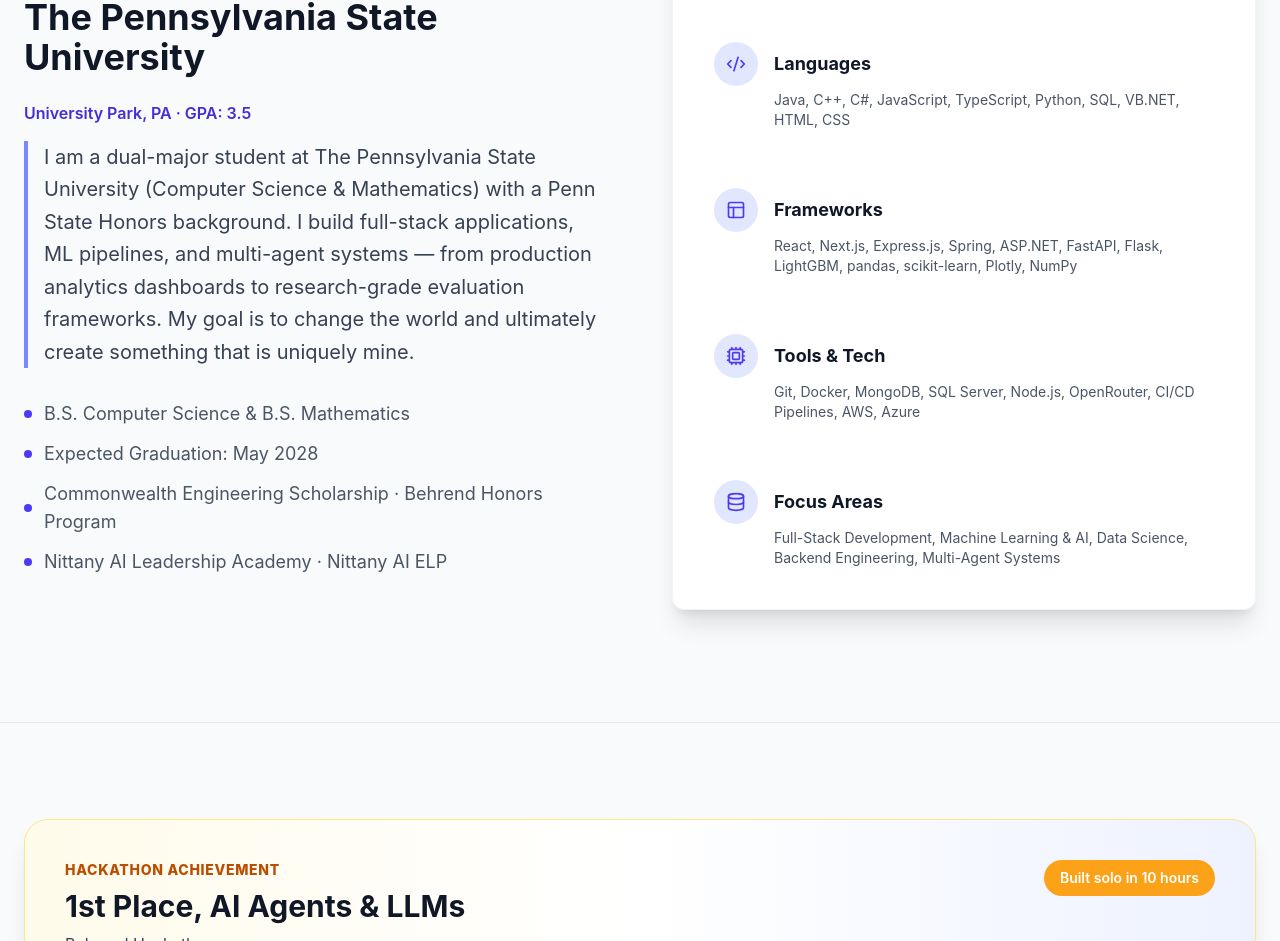
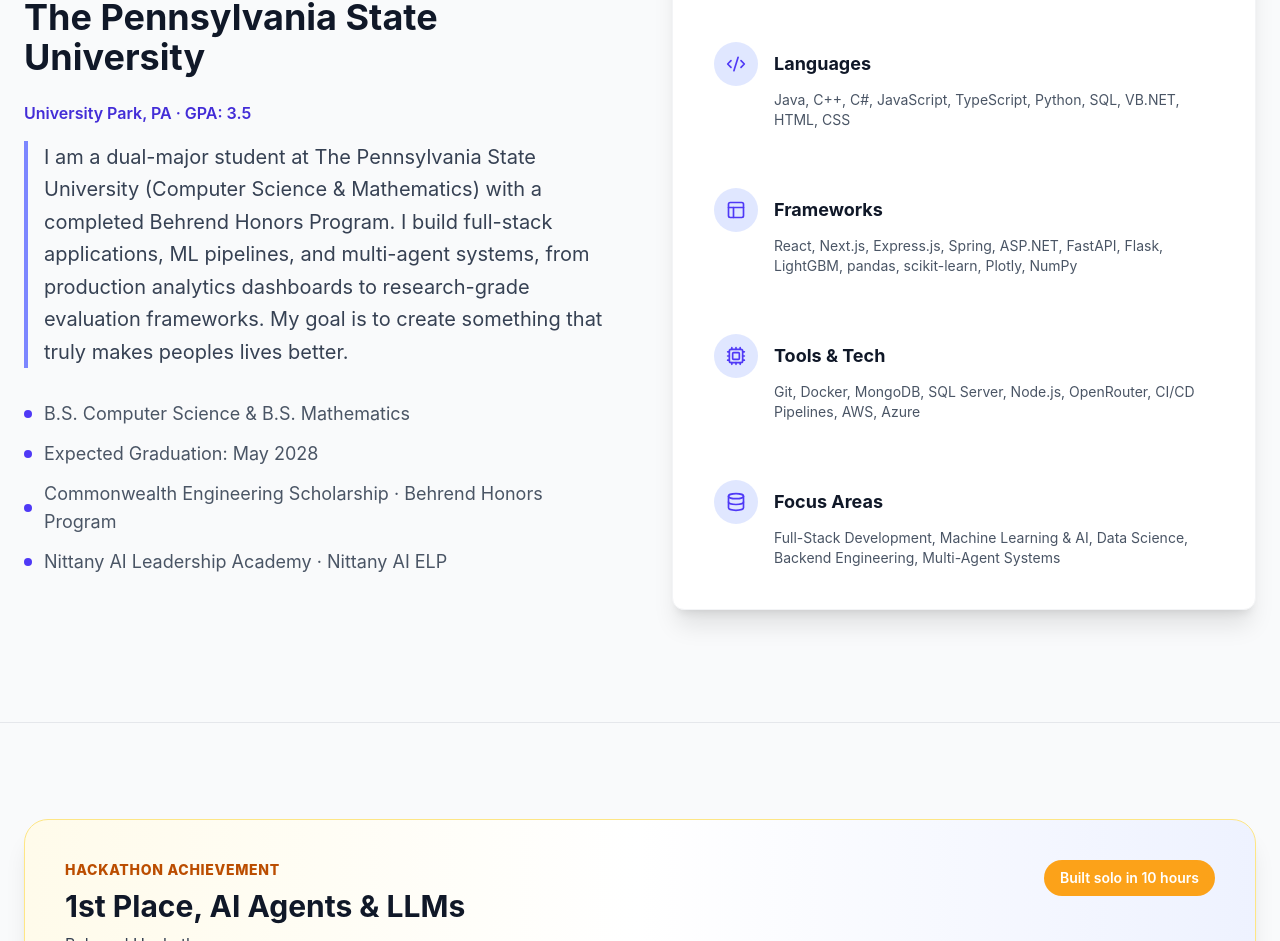
Before and after one commit to AHasenbein/portfolio, a React (Vite) app: page / in a window 1280 px wide. Shown: the part 993-1934 px from the top of the page. Built offline with nearby package versions, Linux system fonts and the light colour scheme.

Commit message:
change to description

```diff
--- a/src/App.jsx
+++ b/src/App.jsx
@@ -51,7 +51,7 @@
 const PORTFOLIO_DATA = {
   name: "ALEX HASENBEIN",
   title: "Full-Stack Developer & Machine Learning Engineer",
-  about: "I am a dual-major student at The Pennsylvania State University (Computer Science & Mathematics) with a Penn State Honors background. I build full-stack applications, ML pipelines, and multi-agent systems — from production analytics dashboards to research-grade evaluation frameworks. My goal is to change the world and ultimately create something that is uniquely mine.",
+  about: "I am a dual-major student at The Pennsylvania State University (Computer Science & Mathematics) with a completed Behrend Honors Program. I build full-stack applications, ML pipelines, and multi-agent systems, from production analytics dashboards to research-grade evaluation frameworks. My goal is to create something that truly makes peoples lives better.",
 
   // Categorized skills from your resume
   skills: [
```
